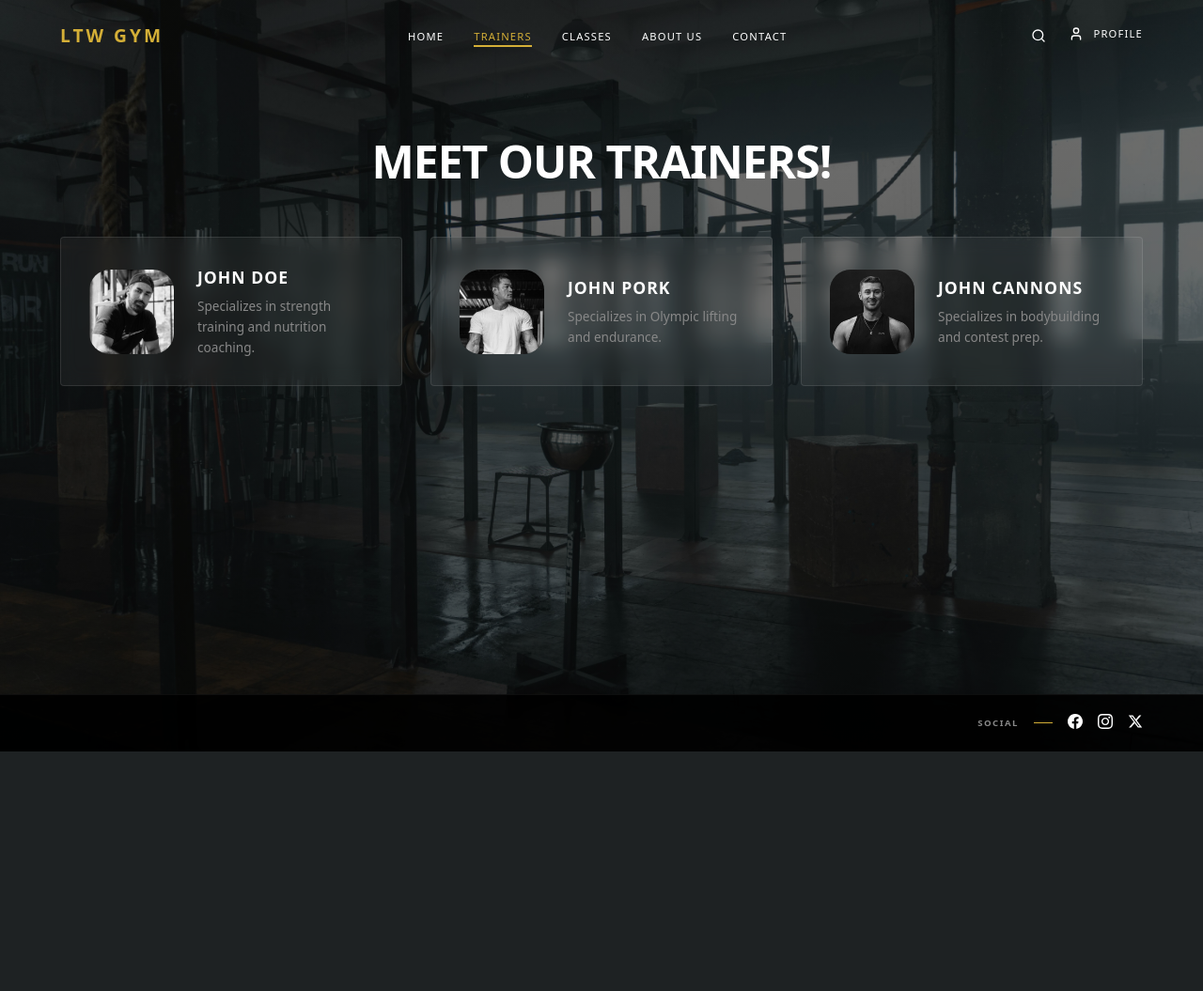
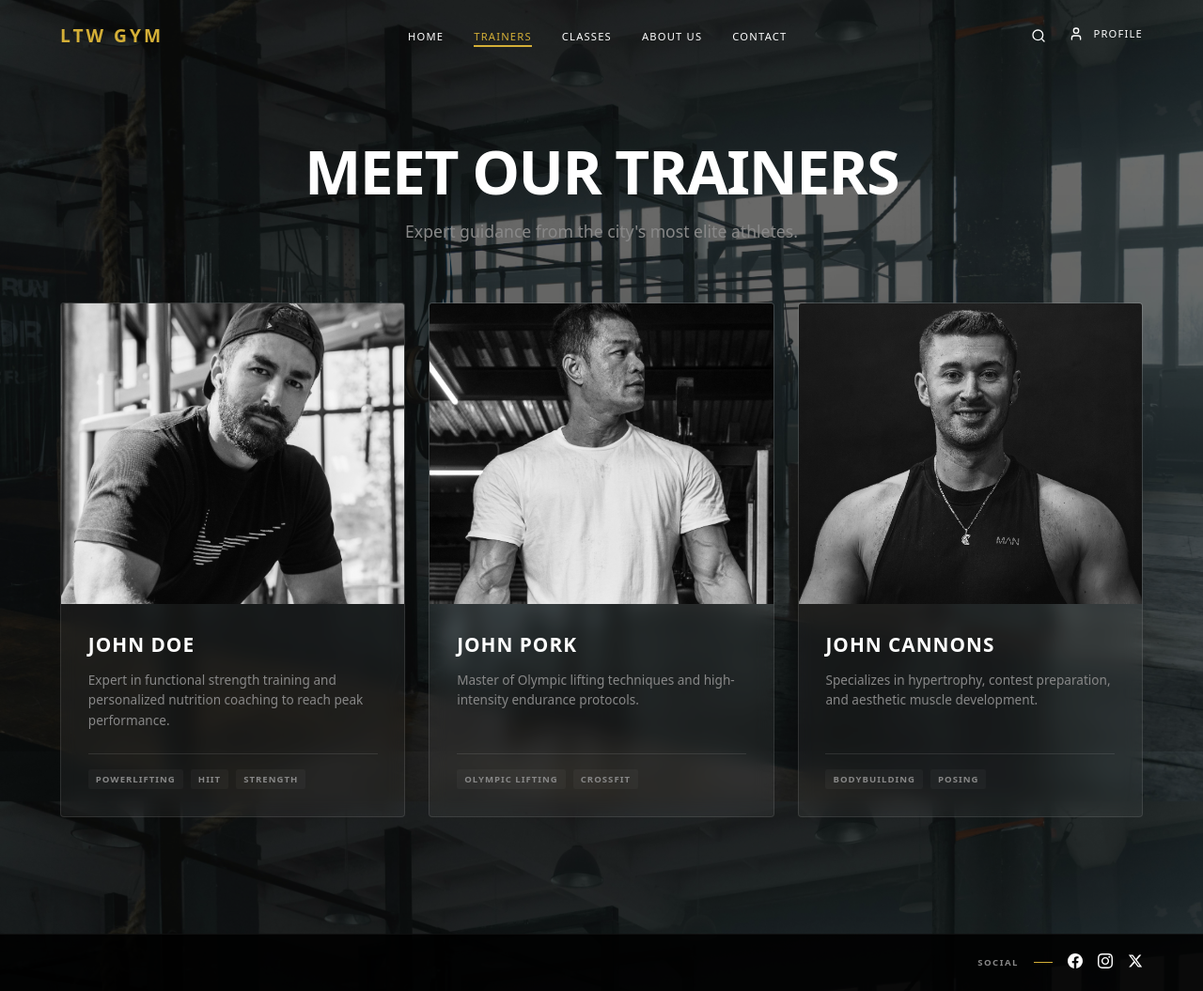
Before and after one commit to FEUP-LTW-2026/ltw-project-ltw03g06, a PHP site: page /trainers.html in a window 1280 px wide. Shown: the whole page at 94% size. Before the commit the page ends 800 px from the top, so only its background shows below. Run offline with PHP 8.4, Linux system fonts and the light colour scheme.

Commit message:
Updated the trainers page

```diff
--- a/css/trainers.css
+++ b/css/trainers.css
@@ -2,98 +2,118 @@
 
 .trainers-page {
     padding: 4rem 5%;
-    flex: 1; /* Pushes footer to bottom */
-}
-
-.trainers-page h1 {
-    font-size: clamp(2rem, 5vw, 3rem);
-    font-weight: 900;
-    text-transform: uppercase;
-    letter-spacing: -1px;
-    margin-bottom: 3rem;
-    text-align: center;
-}
-
-/* Trainer Cards */
-.trainer-grid {
-    display: grid;
-    grid-template-columns: repeat(auto-fit, minmax(320px, 1fr));
-    gap: 30px;
-    max-width: 1200px;
+    max-width: 1300px;
     margin: 0 auto;
 }
 
+.trainers-header {
+    text-align: center;
+    margin-bottom: 4rem;
+}
+
+.trainers-header h1 {
+    font-size: clamp(2.5rem, 6vw, 4rem);
+    font-weight: 900;
+    text-transform: uppercase;
+    letter-spacing: -1.5px;
+    margin-bottom: 0.5rem;
+}
+
+.trainers-header p {
+    color: var(--text-muted);
+    font-size: 1.1rem;
+}
+
+.trainer-grid {
+    display: grid;
+    grid-template-columns: repeat(3, 1fr);
+    gap: 25px;
+    margin-bottom: 60px;
+}
+
 .trainer-card {
-    background: rgba(255, 255, 255, 0.05); /* Premium dark card tint */
+    display: flex;
+    flex-direction: column;
+    background: rgba(255, 255, 255, 0.05);
     border: 1px solid rgba(255, 255, 255, 0.1);
+    border-radius: 4px;
+    overflow: hidden;
     backdrop-filter: blur(10px);
-    padding: 30px;
-    border-radius: 4px;
-    display: flex;
-    gap: 25px;
-    align-items: center;
-    transition: border-color var(--transition), background var(--transition);
+    transition: transform var(--transition), border-color var(--transition);
 }
 
 .trainer-card:hover {
+    transform: translateY(-8px);
     border-color: var(--gold);
-    background: rgba(255, 255, 255, 0.08);
 }
 
-/* Squircle Image Container */
-.img-box {
-    width: 90px;
-    height: 90px;
-    background: rgba(0, 0, 0, 0.3);
-    flex-shrink: 0;
-    border-radius: 22px; /* The Squircle shape */
-    overflow: hidden;
-    display: flex;
-    align-items: center;
-    justify-content: center;
+.trainer-image {
+    height: 320px;
+    background-size: cover;
+    background-position: center;
+    filter: grayscale(100%);
+    transition: filter var(--transition);
 }
 
-.trainer-img {
-    width: 100%;
-    height: 100%;
-    object-fit: cover;
-    filter: grayscale(100%);
-    transition: filter var(--transition), transform var(--transition);
+.trainer-card:hover .trainer-image {
+    filter: grayscale(0%);
 }
 
-.trainer-card:hover .trainer-img {
-    filter: grayscale(0%);
-    transform: scale(1.1);
+.trainer-info {
+    padding: 1.8rem;
+    flex-grow: 1;
+    display: flex;
+    flex-direction: column;
 }
 
-/* Text Hierarchy */
-.info h3 {
-    margin: 0 0 8px 0;
-    font-size: 1.1rem;
+.trainer-info h3 {
+    font-size: 1.3rem;
     color: var(--text-light);
     text-transform: uppercase;
     letter-spacing: 1px;
+    margin-bottom: 0.8rem;
 }
 
-.info p {
+.trainer-info p {
     font-size: 0.85rem;
     line-height: 1.6;
     color: var(--text-muted);
+    margin-bottom: 1.5rem;
+}
+
+/* Organized Class List instead of messy badges */
+.trainer-classes {
+    margin-top: auto; /* Pushes to bottom */
+    padding-top: 1rem;
+    border-top: 1px solid rgba(255, 255, 255, 0.1);
+    display: flex;
+    flex-wrap: wrap;
+    gap: 0.5rem;
+}
+
+.trainer-classes span {
+    font-size: 0.6rem;
+    font-weight: 700;
+    text-transform: uppercase;
+    letter-spacing: 1px;
+    color: var(--text-muted);
+    background: rgba(255, 255, 255, 0.03);
+    padding: 4px 8px;
+    border-radius: 2px;
+    transition: color var(--transition), background var(--transition);
+}
+
+.trainer-card:hover .trainer-classes span {
+    color: var(--gold);
+    background: rgba(212, 175, 55, 0.1); /* Subtle gold tint on hover */
+}
+
+/* Responsive Adjustments */
+@media (max-width: 1024px) {
+    .trainer-grid { grid-template-columns: repeat(2, 1fr); }
 }
 
 @media (max-width: 700px) {
-    .trainer-card {
-        flex-direction: column;
-        text-align: center;
-        align-items: center;
-    }
-
-    .trainer-card .info {
-        width: 100%;
-    }
-
-    .img-box {
-        width: 115px;
-        height: 115px;
-    }
+    .trainer-grid { grid-template-columns: 1fr; }
+    .trainer-image { height: 280px; }
 }
--- a/trainers.html
+++ b/trainers.html
@@ -39,36 +39,46 @@
 </header>
 
 <main class="trainers-page">
-    <h1>Meet our trainers!</h1>
+    <div class="trainers-header">
+        <h1>Meet our trainers</h1>
+        <p>Expert guidance from the city's most elite athletes.</p>
+    </div>
 
     <div class="trainer-grid">
-        <article class="trainer-card u-lift">
-            <div class="img-box">
-                <img src="assets/img/george-dagerotip-mYaf3lj2Vs8-unsplash.jpg" alt="John Doe" class="trainer-img">
-            </div>
-            <div class="info">
+        <article class="trainer-card">
+            <div class="trainer-image" style="background-image: url('assets/img/george-dagerotip-mYaf3lj2Vs8-unsplash.jpg');"></div>
+            <div class="trainer-info">
                 <h3>John Doe</h3>
-                <p>Specializes in strength training and nutrition coaching.</p>
+                <p>Expert in functional strength training and personalized nutrition coaching to reach peak performance.</p>
+                <div class="trainer-classes">
+                    <span>Powerlifting</span>
+                    <span>HIIT</span>
+                    <span>Strength</span>
+                </div>
             </div>
         </article>
 
-        <article class="trainer-card u-lift">
-            <div class="img-box">
-                <img src="assets/img/mediamodifier-m6Hw3FybWPA-unsplash.jpg" alt="John Pork" class="trainer-img">
-            </div>
-            <div class="info">
+        <article class="trainer-card">
+            <div class="trainer-image" style="background-image: url('assets/img/mediamodifier-m6Hw3FybWPA-unsplash.jpg');"></div>
+            <div class="trainer-info">
                 <h3>John Pork</h3>
-                <p>Specializes in Olympic lifting and endurance.</p>
+                <p>Master of Olympic lifting techniques and high-intensity endurance protocols.</p>
+                <div class="trainer-classes">
+                    <span>Olympic Lifting</span>
+                    <span>CrossFit</span>
+                </div>
             </div>
         </article>
 
-        <article class="trainer-card u-lift">
-            <div class="img-box">
-                <img src="assets/img/samuel-girven-Ppua0I4VjqE-unsplash.jpg" alt="John Cannons" class="trainer-img">
-            </div>
-            <div class="info">
+        <article class="trainer-card">
+            <div class="trainer-image" style="background-image: url('assets/img/samuel-girven-Ppua0I4VjqE-unsplash.jpg');"></div>
+            <div class="trainer-info">
                 <h3>John Cannons</h3>
-                <p>Specializes in bodybuilding and contest prep.</p>
+                <p>Specializes in hypertrophy, contest preparation, and aesthetic muscle development.</p>
+                <div class="trainer-classes">
+                    <span>Bodybuilding</span>
+                    <span>Posing</span>
+                </div>
             </div>
         </article>
     </div>
```
